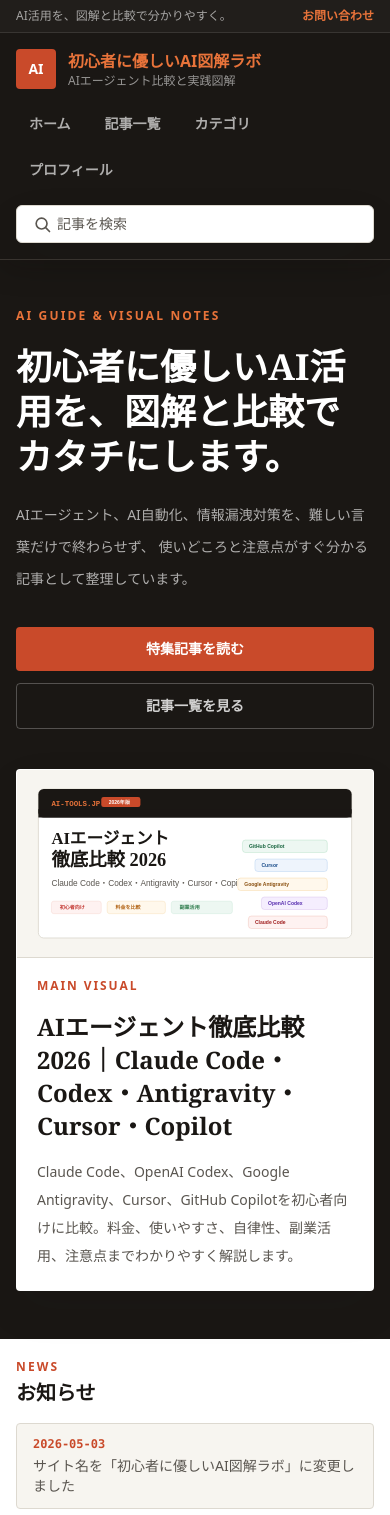
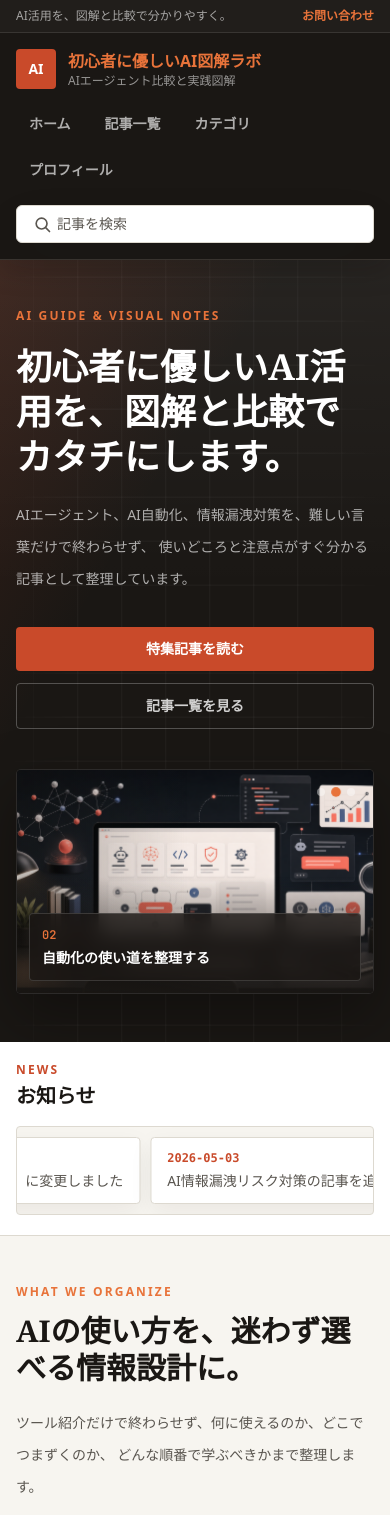
Before and after one commit to yukiponpon1/ai-note-monetize-blog, a Next.js app: page / in a window 390 px wide. Shown: the top 1515 px of the page. Built offline with nearby package versions, Linux system fonts and the light colour scheme; no server answers.

Commit message:
Add animated homepage visuals

```diff
--- a/app/globals.css
+++ b/app/globals.css
@@ -158,3 +158,316 @@
 .article-body td {
   background: #ffffff;
 }
+
+.hero-motion {
+  position: relative;
+  overflow: hidden;
+  background-image:
+    linear-gradient(120deg, rgba(201, 74, 42, 0.16), transparent 34%),
+    linear-gradient(180deg, rgba(255, 255, 255, 0.06), transparent 42%);
+}
+
+.hero-motion::before {
+  position: absolute;
+  inset: 0;
+  content: "";
+  background-image:
+    linear-gradient(rgba(255, 255, 255, 0.045) 1px, transparent 1px),
+    linear-gradient(90deg, rgba(255, 255, 255, 0.045) 1px, transparent 1px);
+  background-size: 44px 44px;
+  mask-image: linear-gradient(90deg, transparent, #000 18%, #000 82%, transparent);
+  animation: gridDrift 18s linear infinite;
+  pointer-events: none;
+}
+
+.hero-motion > div {
+  position: relative;
+  z-index: 1;
+}
+
+.hero-copy {
+  animation: fadeUp 0.9s ease-out both;
+}
+
+.hero-visual-shell {
+  position: relative;
+  overflow: hidden;
+  border: 1px solid rgba(255, 255, 255, 0.12);
+  border-radius: 5px;
+  background: #0f0d0b;
+  box-shadow: 0 22px 60px rgba(0, 0, 0, 0.34);
+  animation: fadeUp 0.9s 0.16s ease-out both;
+}
+
+.hero-visual-shell::after {
+  position: absolute;
+  inset: 0;
+  content: "";
+  background:
+    linear-gradient(180deg, transparent 48%, rgba(26, 23, 20, 0.92)),
+    linear-gradient(90deg, rgba(26, 23, 20, 0.28), transparent 48%);
+  pointer-events: none;
+}
+
+.hero-visual-image {
+  display: block;
+  width: 100%;
+  aspect-ratio: 16 / 10;
+  object-fit: cover;
+  transform: scale(1.02);
+  animation: heroKenburns 14s ease-in-out infinite alternate;
+}
+
+.hero-visual-caption {
+  position: absolute;
+  right: 18px;
+  bottom: 18px;
+  left: 18px;
+  z-index: 2;
+  min-height: 56px;
+}
+
+.hero-caption-slide {
+  position: absolute;
+  inset: 0;
+  display: flex;
+  align-items: center;
+  gap: 12px;
+  border: 1px solid rgba(255, 255, 255, 0.14);
+  border-radius: 4px;
+  background: rgba(26, 23, 20, 0.78);
+  padding: 14px 16px;
+  color: #ffffff;
+  font-size: 14px;
+  font-weight: 800;
+  opacity: 0;
+  transform: translateY(10px);
+  backdrop-filter: blur(10px);
+  animation: captionCycle 12s infinite;
+}
+
+.hero-caption-slide span {
+  color: #e8733a;
+  font-family: "JetBrains Mono", monospace;
+  font-size: 12px;
+}
+
+.hero-caption-slide-2 {
+  animation-delay: 4s;
+}
+
+.hero-caption-slide-3 {
+  animation-delay: 8s;
+}
+
+.hero-slider-dots {
+  position: absolute;
+  top: 18px;
+  right: 18px;
+  z-index: 2;
+  display: flex;
+  gap: 7px;
+}
+
+.hero-slider-dots span {
+  display: block;
+  width: 8px;
+  height: 8px;
+  border-radius: 50%;
+  background: rgba(255, 255, 255, 0.42);
+  animation: dotCycle 12s infinite;
+}
+
+.hero-slider-dots span:nth-child(2) {
+  animation-delay: 4s;
+}
+
+.hero-slider-dots span:nth-child(3) {
+  animation-delay: 8s;
+}
+
+.news-ticker {
+  overflow: hidden;
+  border: 1px solid #ddd9d0;
+  border-radius: 4px;
+  background: #f7f5f0;
+}
+
+.news-ticker-track {
+  display: flex;
+  width: max-content;
+  min-width: 100%;
+  gap: 10px;
+  padding: 10px;
+  animation: newsTicker 26s linear infinite;
+}
+
+.news-ticker:hover .news-ticker-track {
+  animation-play-state: paused;
+}
+
+.news-ticker-item {
+  display: grid;
+  min-width: min(520px, 78vw);
+  grid-template-columns: 112px 1fr;
+  align-items: center;
+  gap: 12px;
+  border: 1px solid #ddd9d0;
+  border-radius: 4px;
+  background: #ffffff;
+  padding: 12px 16px;
+  font-size: 14px;
+  box-shadow: 0 8px 24px rgba(26, 23, 20, 0.06);
+}
+
+.home-service-card {
+  opacity: 0;
+  animation: fadeUp 0.72s ease-out both;
+}
+
+.home-service-card:nth-child(2) {
+  animation-delay: 0.12s;
+}
+
+.home-service-card:nth-child(3) {
+  animation-delay: 0.24s;
+}
+
+.home-service-card:hover > div:first-child {
+  transform: rotate(6deg) scale(1.06);
+}
+
+.home-service-card > div:first-child {
+  transition: transform 0.32s ease;
+}
+
+.article-visual-card {
+  animation: fadeUp 0.72s ease-out both;
+}
+
+.article-visual-card:nth-child(2) {
+  animation-delay: 0.12s;
+}
+
+.article-visual-card:nth-child(3) {
+  animation-delay: 0.24s;
+}
+
+.article-visual-thumb {
+  display: block;
+  width: 100%;
+  aspect-ratio: 16 / 9;
+  object-fit: cover;
+  border-bottom: 1px solid #ddd9d0;
+  transition: transform 0.48s ease, filter 0.48s ease;
+}
+
+.article-visual-card:hover .article-visual-thumb {
+  transform: scale(1.04);
+  filter: saturate(1.06) contrast(1.04);
+}
+
+@keyframes fadeUp {
+  from {
+    opacity: 0;
+    transform: translateY(18px);
+  }
+  to {
+    opacity: 1;
+    transform: translateY(0);
+  }
+}
+
+@keyframes gridDrift {
+  from {
+    background-position: 0 0;
+  }
+  to {
+    background-position: 88px 44px;
+  }
+}
+
+@keyframes heroKenburns {
+  from {
+    transform: scale(1.02) translate3d(0, 0, 0);
+  }
+  to {
+    transform: scale(1.08) translate3d(-1.8%, -1%, 0);
+  }
+}
+
+@keyframes captionCycle {
+  0%,
+  28% {
+    opacity: 1;
+    transform: translateY(0);
+  }
+  33%,
+  100% {
+    opacity: 0;
+    transform: translateY(10px);
+  }
+}
+
+@keyframes dotCycle {
+  0%,
+  28% {
+    background: #e8733a;
+    transform: scale(1.22);
+  }
+  33%,
+  100% {
+    background: rgba(255, 255, 255, 0.42);
+    transform: scale(1);
+  }
+}
+
+@keyframes newsTicker {
+  from {
+    transform: translateX(0);
+  }
+  to {
+    transform: translateX(-50%);
+  }
+}
+
+@media (max-width: 640px) {
+  .hero-visual-caption {
+    right: 12px;
+    bottom: 12px;
+    left: 12px;
+    min-height: 68px;
+  }
+
+  .hero-caption-slide {
+    align-items: flex-start;
+    flex-direction: column;
+    gap: 3px;
+    padding: 12px;
+  }
+
+  .news-ticker-item {
+    min-width: 84vw;
+    grid-template-columns: 1fr;
+    gap: 4px;
+  }
+}
+
+@media (prefers-reduced-motion: reduce) {
+  .hero-motion::before,
+  .hero-copy,
+  .hero-visual-shell,
+  .hero-visual-image,
+  .hero-caption-slide,
+  .hero-slider-dots span,
+  .news-ticker-track,
+  .home-service-card,
+  .article-visual-card {
+    animation: none;
+  }
+
+  .hero-caption-slide-1 {
+    opacity: 1;
+    transform: none;
+  }
+}
--- a/app/page.tsx
+++ b/app/page.tsx
@@ -46,6 +46,12 @@
   "スマホでも読みやすい記事導線",
 ];
 
+const articleVisuals: Record<string, string> = {
+  "ai-agent-hikaku-2026": "/ogp.svg",
+  "ai-automation-monetize-agent-comparison": "/images/ai-visual-lab-hero.png",
+  "ai-leak-guide": "/images/ai-visual-lab-hero.png",
+};
+
 export default function HomePage() {
   const articles = getAllArticles();
   const categories = getCategories();
@@ -56,9 +62,9 @@
 
   return (
     <>
-      <section className="bg-ink text-white">
+      <section className="hero-motion bg-ink text-white">
         <div className="mx-auto grid max-w-7xl gap-10 px-4 py-12 sm:px-6 lg:grid-cols-[1fr_1.05fr] lg:items-center lg:px-8 lg:py-16">
-          <div>
+          <div className="hero-copy">
             <p className="text-xs font-black uppercase tracking-[0.18em] text-coral">
               AI Guide & Visual Notes
             </p>
@@ -85,29 +91,34 @@
             </div>
           </div>
 
-          <article className="overflow-hidden rounded border border-white/10 bg-white shadow-soft">
+          <figure className="hero-visual-shell">
             <Link href={featuredHref} aria-label="特集記事を読む">
               <img
-                src="/ogp.svg"
-                alt="AIエージェント徹底比較の記事を紹介するアイキャッチ画像"
-                className="h-auto w-full border-b border-line"
+                src="/images/ai-visual-lab-hero.png"
+                alt="AIエージェント比較とAI自動化を図解するヒーロー画像"
+                className="hero-visual-image"
               />
             </Link>
-            <div className="grid gap-4 p-5 sm:p-6">
-              <p className="text-xs font-black uppercase tracking-[0.16em] text-sky">
-                Main Visual
-              </p>
-              <h2 className="font-serif text-2xl font-bold leading-snug tracking-normal text-ink sm:text-3xl">
-                <Link href={featuredHref} className="transition hover:text-sky">
-                  {featured?.title ?? "AIエージェント徹底比較 2026"}
-                </Link>
-              </h2>
-              <p className="text-sm leading-7 text-muted">
-                {featured?.description ??
-                  "初心者向けにAIエージェントの違いを比較します。"}
-              </p>
+            <figcaption className="hero-visual-caption">
+              <div className="hero-caption-slide hero-caption-slide-1">
+                <span>01</span>
+                AIエージェントを比較する
+              </div>
+              <div className="hero-caption-slide hero-caption-slide-2">
+                <span>02</span>
+                自動化の使い道を整理する
+              </div>
+              <div className="hero-caption-slide hero-caption-slide-3">
+                <span>03</span>
+                リスクを確認して安全に試す
+              </div>
+            </figcaption>
+            <div className="hero-slider-dots" aria-hidden="true">
+              <span />
+              <span />
+              <span />
             </div>
-          </article>
+          </figure>
         </div>
       </section>
 
@@ -121,11 +132,13 @@
               お知らせ
             </h2>
           </div>
-          <ul className="grid gap-2">
-            {newsItems.map((item) => (
+          <div className="news-ticker" aria-label="お知らせ">
+            <ul className="news-ticker-track">
+            {[...newsItems, ...newsItems].map((item, index) => (
               <li
-                key={`${item.date}-${item.label}`}
-                className="grid gap-1 rounded border border-line bg-paper px-4 py-3 text-sm sm:grid-cols-[110px_1fr] sm:items-center"
+                key={`${item.date}-${item.label}-${index}`}
+                aria-hidden={index >= newsItems.length}
+                className="news-ticker-item"
               >
                 <time className="font-mono text-xs font-bold text-sky">
                   {item.date}
@@ -133,7 +146,8 @@
                 <span className="text-muted">{item.label}</span>
               </li>
             ))}
-          </ul>
+            </ul>
+          </div>
         </div>
       </section>
 
@@ -155,7 +169,7 @@
             {businessAreas.map((area) => (
               <article
                 key={area.title}
-                className="flex min-h-[220px] flex-col rounded border border-line bg-surface p-6 shadow-soft transition hover:-translate-y-1 hover:border-sky hover:shadow-glow"
+                className="home-service-card flex min-h-[220px] flex-col rounded border border-line bg-surface p-6 shadow-soft transition hover:-translate-y-1 hover:border-sky hover:shadow-glow"
               >
                 <div className="grid h-12 w-12 place-items-center rounded-full bg-[#fef2f1] text-lg font-black text-sky">
                   AI
@@ -208,8 +222,15 @@
           {latestArticles.map((article) => (
             <article
               key={article.slug}
-              className="group flex h-full flex-col overflow-hidden rounded border border-line bg-surface shadow-soft transition hover:-translate-y-1 hover:border-sky hover:shadow-glow"
+              className="article-visual-card group flex h-full flex-col overflow-hidden rounded border border-line bg-surface shadow-soft transition hover:-translate-y-1 hover:border-sky hover:shadow-glow"
             >
+              <Link href={`/articles/${article.slug}`} aria-label={`${article.title}を読む`}>
+                <img
+                  src={articleVisuals[article.slug] ?? "/images/ai-visual-lab-hero.png"}
+                  alt={`${article.title}のアイキャッチ画像`}
+                  className="article-visual-thumb"
+                />
+              </Link>
               <div className="border-b border-line bg-ink px-5 py-4 text-white">
                 <p className="text-xs font-black uppercase tracking-[0.16em] text-coral">
                   Article
```
Also changed, not shown: public/images/ai-visual-lab-hero.png (added).
